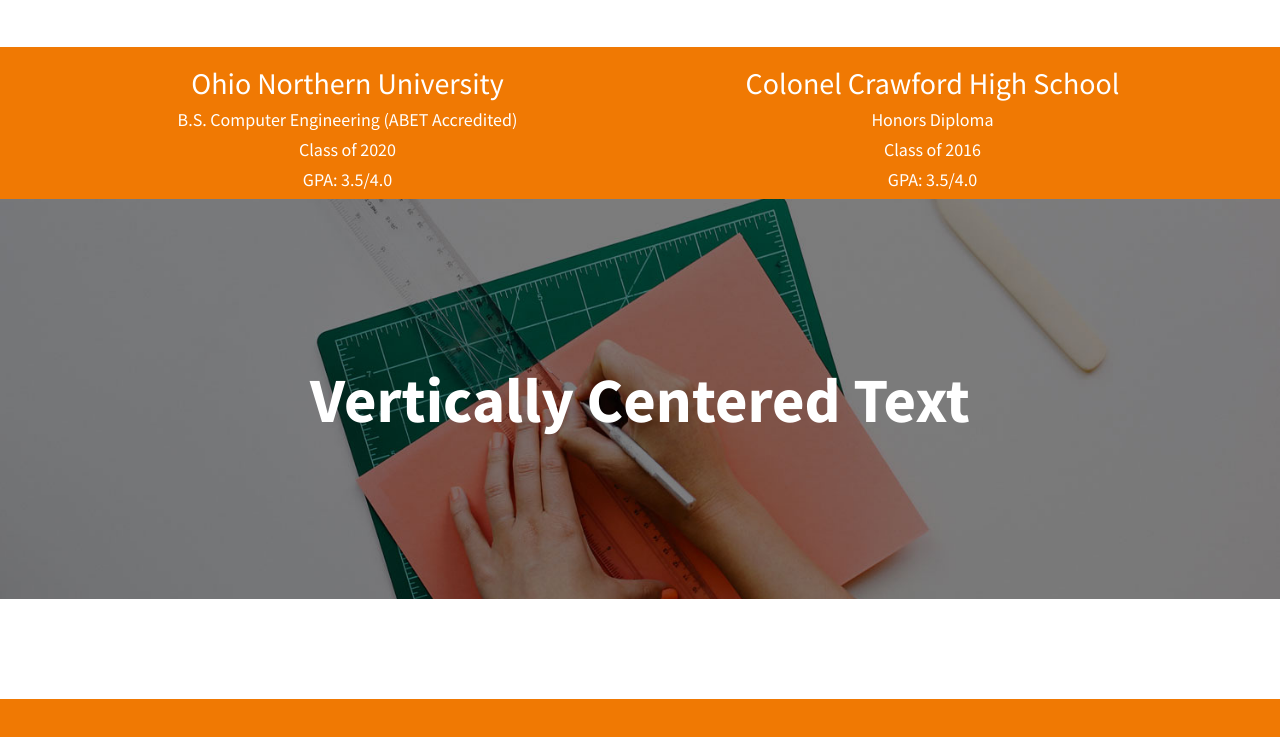
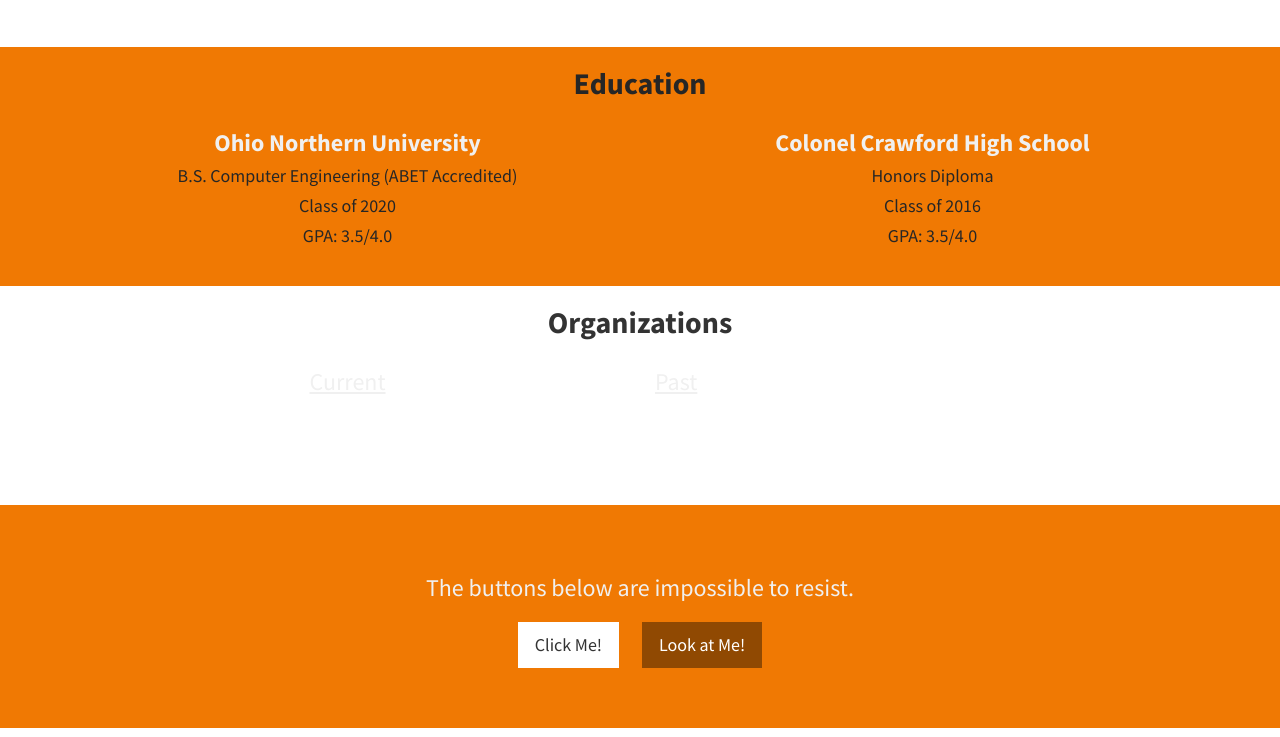
Before and after one commit to grantpfeifer/grantpfeifer.github.io, a plain HTML site: page index.html in a window 1280 px wide. Shown: the part 1223-1960 px from the top of the page. Drawn offline with Linux system fonts and the light colour scheme; grey boxes are pictures that could not be loaded.

Commit message:
Updates
- Got rid of photos I do not own the rights to
- Added more sections

```diff
--- a/index.html
+++ b/index.html
@@ -100,16 +100,17 @@
     <!-- The circle icons use Font Awesome's stacked icon classes. For more information, visit http://fontawesome.io/examples/ -->
     <section id="education" class="bg-primary">
         <div class="container">
+           <h2 class="text-center"><b>Education</b></h2>
             <div class="row text-center">
                 <div class="col-lg-6">
-					<h2>Ohio Northern University</h2>
+					<h3><b>Ohio Northern University</b></h3>
                		<h4>B.S. Computer Engineering (ABET Accredited)</h4>
-               		<h4>Class of 2020</h4>
+           		  <h4>Class of 2020</h4>
                		<h4>GPA: 3.5/4.0</h4>
-
-               	</div>
+               		<p>&nbsp;</p>
+                </div>
                 <div class="col-lg-6">
-					<h2>Colonel Crawford High School</h2>
+					<h3><b>Colonel Crawford High School</b></h3>
                		<h4>Honors Diploma</h4>
                		<h4>Class of 2016</h4>
                		<h4>GPA: 3.5/4.0</h4>
@@ -121,12 +122,20 @@
         <!-- /.container -->
     </section>
 
-    <!-- Callout -->
-    <aside class="callout">
-        <div class="text-vertical-center">
-            <h1>Vertically Centered Text</h1>
+    <section id="organizations">
+        <div class="container">
+          <h2 class="text-center"><b>Organizations</b></h2>
+           <div class="row">
+           	<div class="col-lg-6 text-center">
+           		<h3><u>Current</u></h3>
+
+           	</div>
+           	<div class="col-lg-6">
+           		<h3><u>Past</u></h3>
+           	</div>
+           </div>
         </div>
-    </aside>
+    </section>
 
     <!-- Portfolio -->
     <section id="portfolio" class="portfolio">
```
Also changed, not shown: css/bootstrap.min.css, img/callout.jpg (deleted), img/portfolio-1.jpg (deleted), img/portfolio-2.jpg (deleted), img/portfolio-3.jpg (deleted), img/portfolio-4.jpg (deleted).
